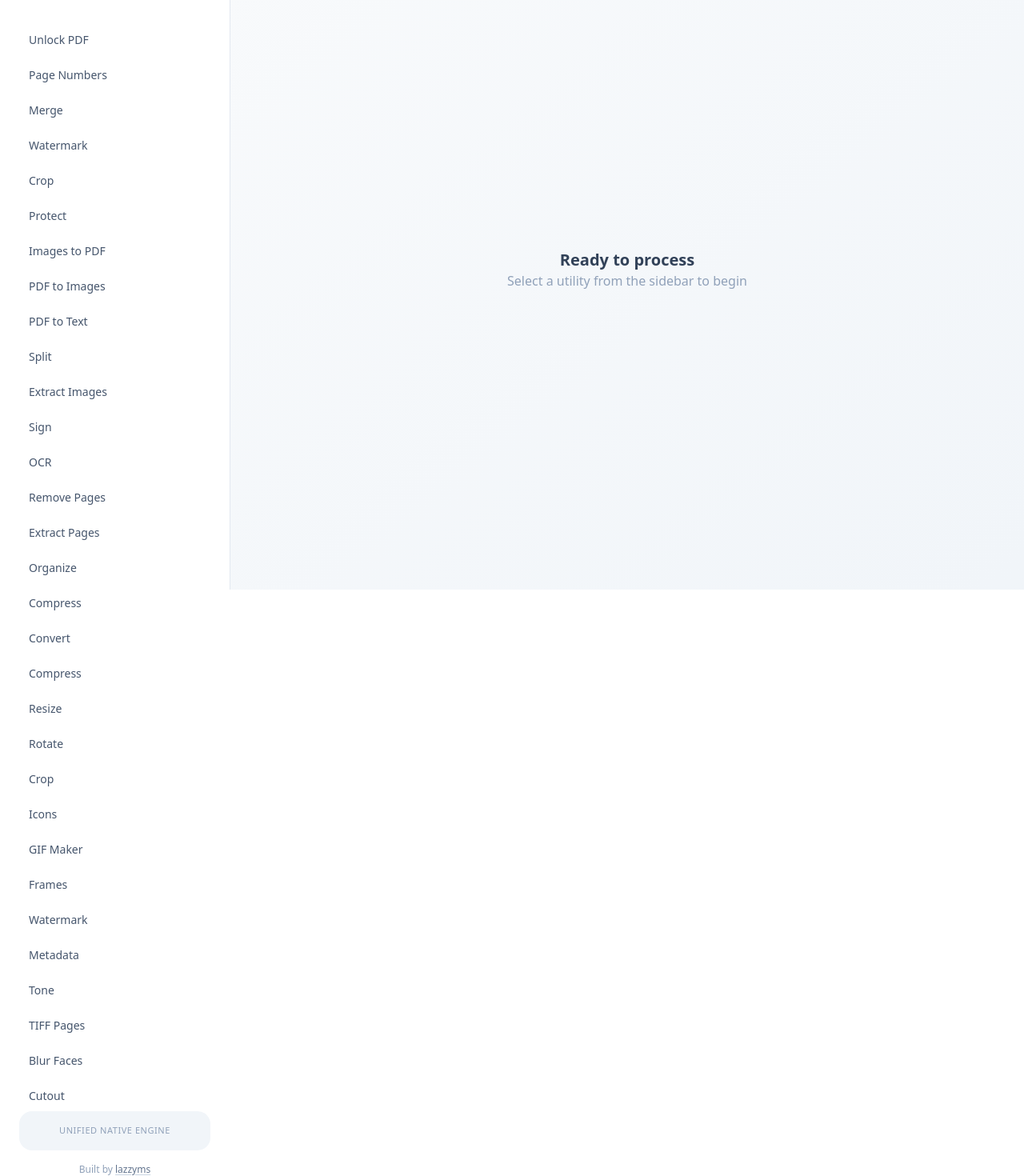
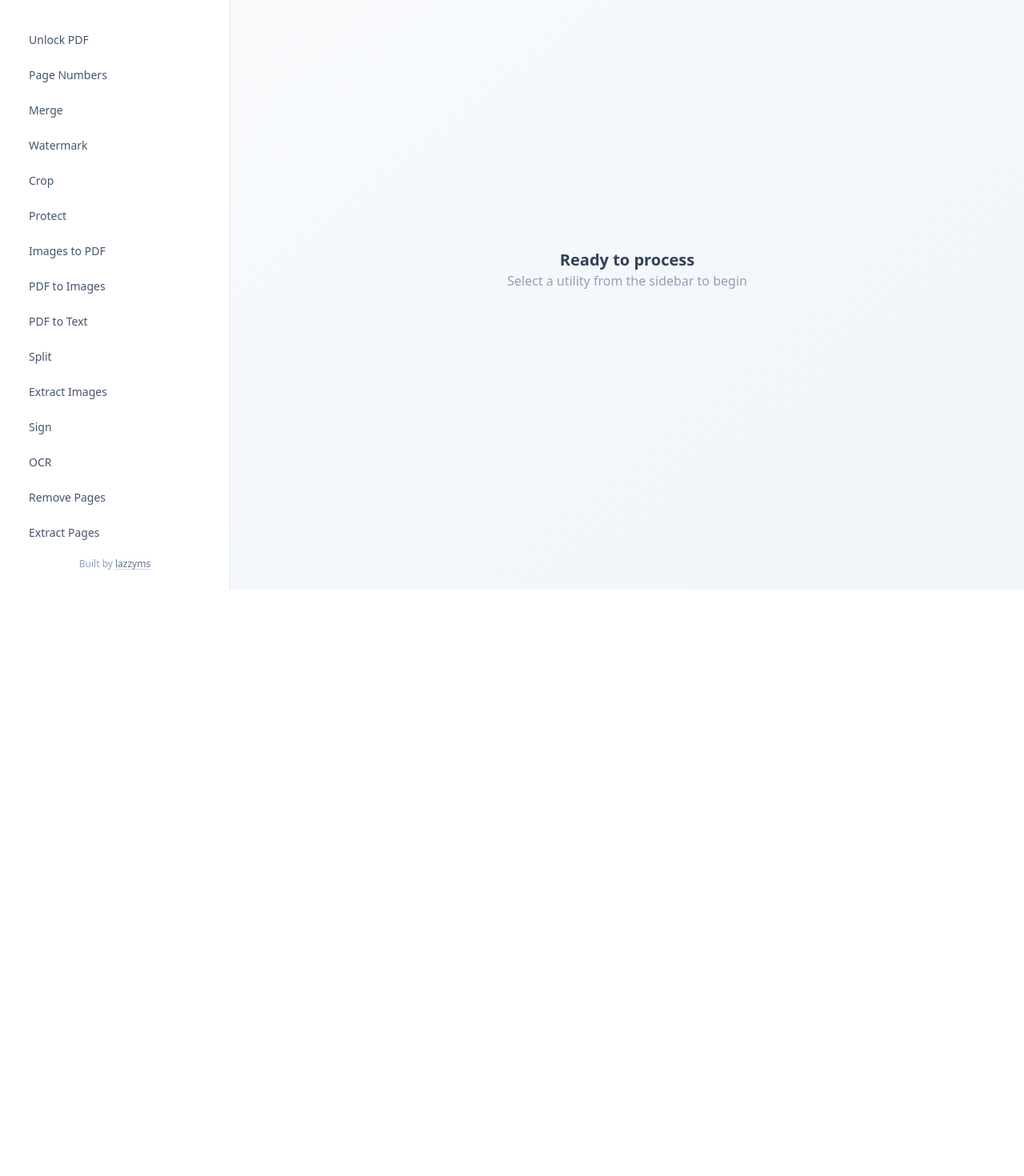
Before and after one commit to lazzyms/toolbox, a React (Vite) app in the folder ToolboxTauri/: page / in a window 1280 px wide. Shown: the part 63-1533 px from the top of the page at 80% size. After the commit the page ends 800 px from the top, so only its background shows below. Built offline with nearby package versions, Linux system fonts and the light colour scheme.

Commit message:
Maximize app window on launch

```diff
--- a/ToolboxTauri/src-tauri/tauri.conf.json
+++ b/ToolboxTauri/src-tauri/tauri.conf.json
@@ -15,6 +15,7 @@
         "title": "Toolbox",
         "width": 1100,
         "height": 720,
+        "maximized": true,
         "minWidth": 800,
         "minHeight": 560,
         "resizable": true
--- a/ToolboxTauri/src/views/MainPage.tsx
+++ b/ToolboxTauri/src/views/MainPage.tsx
@@ -56,14 +56,14 @@ export const MainPage = () => {
     const [selectedTool, setSelectedTool] = useState<ToolDefinition | null>(null);
 
     return (
-        <div className="flex h-screen bg-slate-50 text-slate-900 font-sans selection:bg-blue-100">
+        <div className="flex h-screen overflow-hidden bg-slate-50 text-slate-900 font-sans selection:bg-blue-100">
             <a href="#tool-detail" className="sr-only focus:not-sr-only focus:absolute focus:z-10 focus:bg-white focus:p-2">Skip to tool</a>
-            <aside aria-label="Toolbox navigation" className="w-72 bg-white border-r border-slate-200 p-6 flex flex-col">
+            <aside aria-label="Toolbox navigation" className="w-72 shrink-0 min-h-0 bg-white border-r border-slate-200 p-6 flex flex-col">
                 <div className="mb-10 px-2">
                     <h1 className="text-xl font-bold tracking-tight">Toolbox</h1>
                 </div>
 
-                <nav aria-label="Utilities" className="flex-1 space-y-1">
+                <nav aria-label="Utilities" className="min-h-0 flex-1 overflow-y-auto space-y-1">
                     {UtilityRegistry.map(tool => (
                         <button
                             key={tool.id}
@@ -81,10 +81,6 @@ export const MainPage = () => {
                         </button>
                     ))}
                 </nav>
-
-                <div className="mt-auto p-4 bg-slate-100 rounded-2xl">
-                    <p className="text-[11px] text-slate-400 text-center font-medium uppercase tracking-wider">Unified Native Engine</p>
-                </div>
 
                 <p className="mt-4 text-center text-xs text-slate-400">
                     Built by{' '}
```
Also changed, not shown: 1 other file (tests, documents, lock files or other folders).
